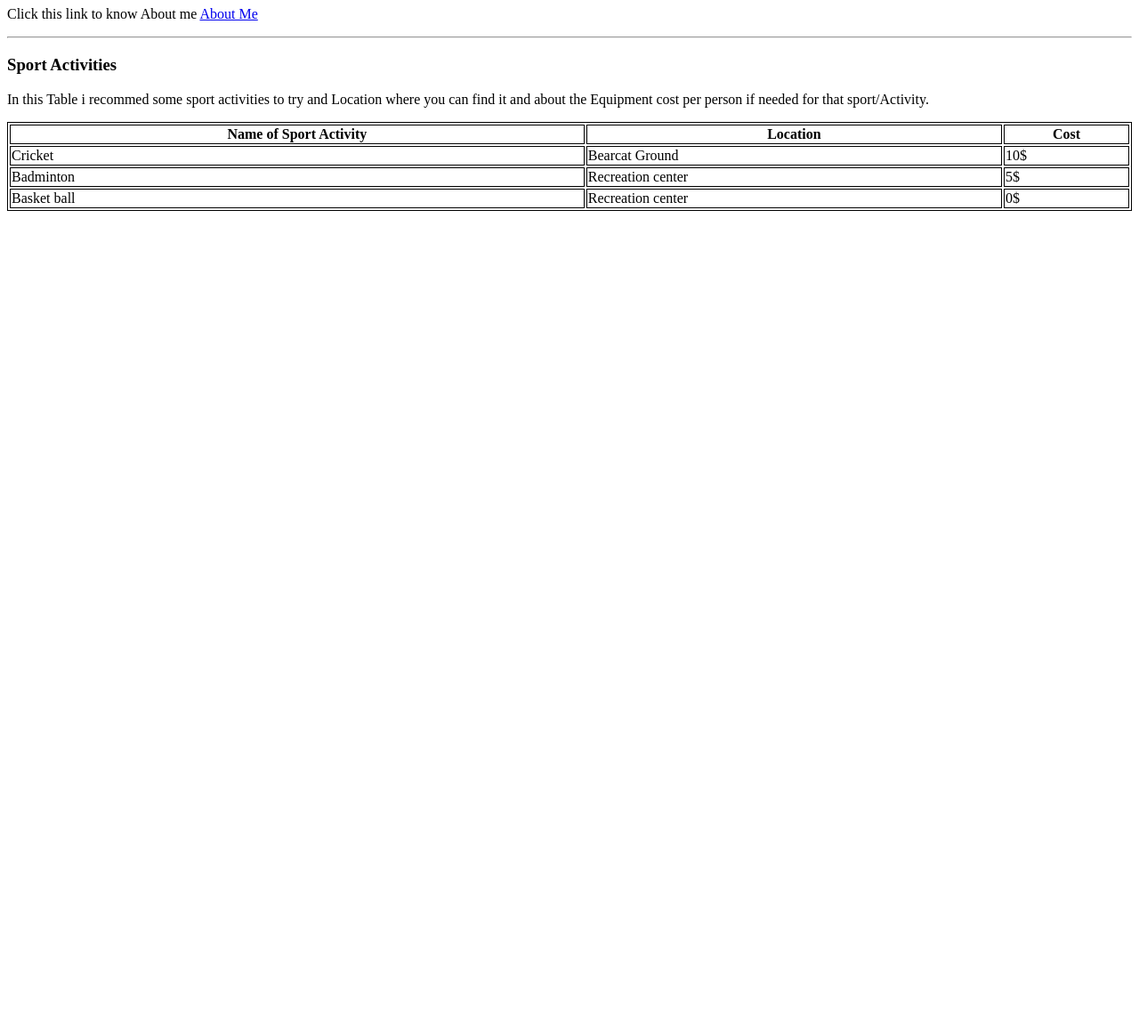
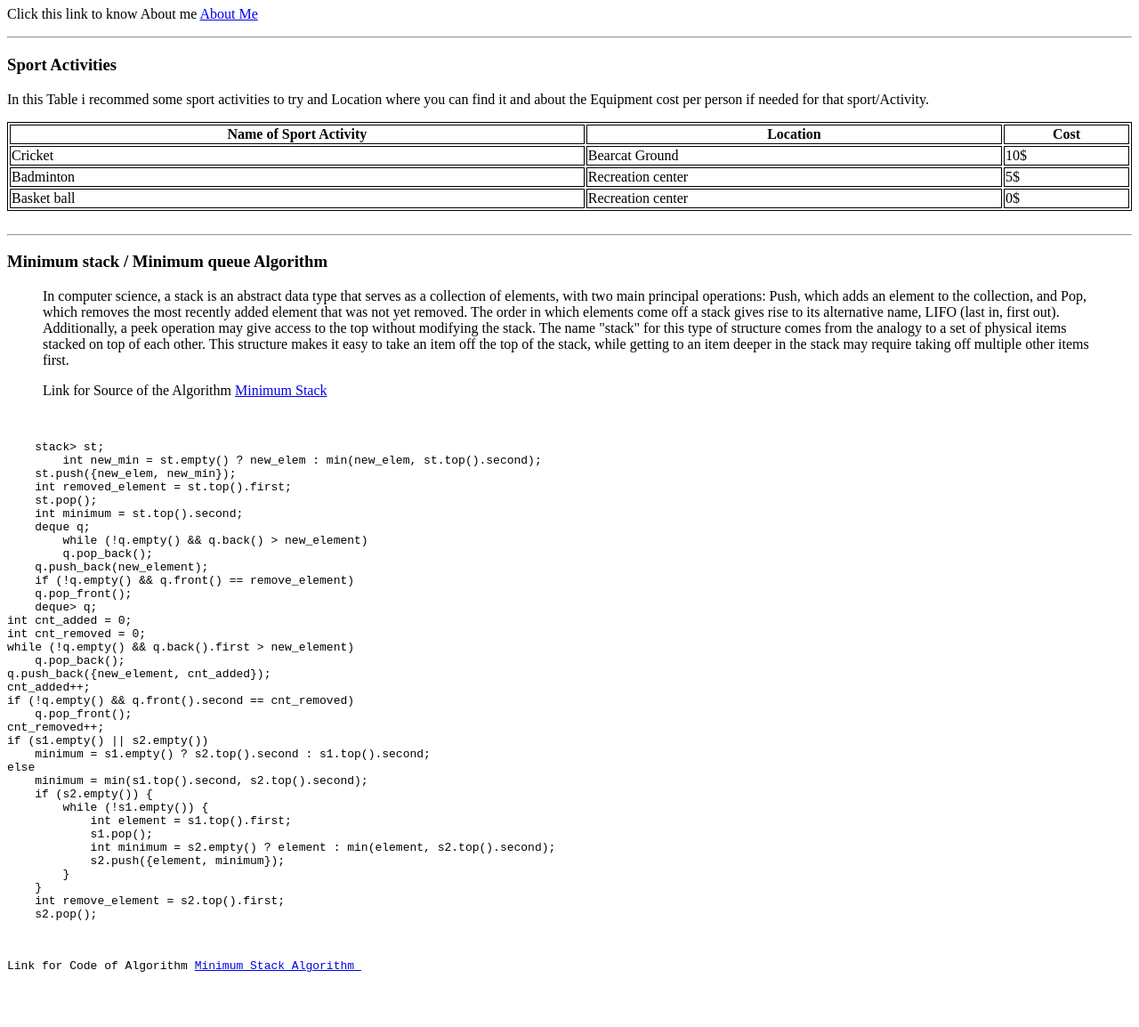
Before and after one commit to 44-563-Web-Apps-S22/webapps-s22-assignment-3-saikiran-kumar, a plain HTML site: page index.html in a window 1280 px wide. Shown: the part 500-1654 px from the top of the page at 89% size. Before the commit the page ends 800 px from the top, so only its background shows below. Drawn offline with Linux system fonts and the light colour scheme.

Commit message:
Added Minimum Stack Algorithm

```diff
--- a/index.html
+++ b/index.html
@@ -67,7 +67,64 @@
                 <td>Recreation center</td>
                 <td>0$</td>
             </tr>
-        </table>
+        </table><br>
+<hr>
+<h3>Minimum stack / Minimum queue Algorithm</h3>
+<blockquote> In computer science, a stack is an abstract data type that serves as a collection of elements, with two main principal operations:
+
+    Push, which adds an element to the collection, and
+    Pop, which removes the most recently added element that was not yet removed.
+    The order in which elements come off a stack gives rise to its alternative name, LIFO (last in, first out). Additionally, a peek operation may give access to the top without modifying the stack.
+     The name "stack" for this type of structure comes from the analogy to a set of physical items stacked on top of each other. This structure makes it easy to take an item off the top of the stack,
+    while getting to an item deeper in the stack may require taking off multiple other items first.
+
+    <p>Link for Source of the Algorithm <a href="https://en.wikipedia.org/wiki/Stack_(abstract_data_type)">Minimum Stack</a></p>
+
+</blockquote>
+<br>
+<pre>
+    stack<pair<int, int>> st;
+        int new_min = st.empty() ? new_elem : min(new_elem, st.top().second);
+    st.push({new_elem, new_min});
+    int removed_element = st.top().first;
+    st.pop();
+    int minimum = st.top().second;
+    deque<int> q;
+        while (!q.empty() && q.back() > new_element)
+        q.pop_back();
+    q.push_back(new_element);
+    if (!q.empty() && q.front() == remove_element)
+    q.pop_front();
+    deque<pair<int, int>> q;
+int cnt_added = 0;
+int cnt_removed = 0;
+while (!q.empty() && q.back().first > new_element)
+    q.pop_back();
+q.push_back({new_element, cnt_added});
+cnt_added++;
+if (!q.empty() && q.front().second == cnt_removed)
+    q.pop_front();
+cnt_removed++;
+if (s1.empty() || s2.empty())
+    minimum = s1.empty() ? s2.top().second : s1.top().second;
+else
+    minimum = min(s1.top().second, s2.top().second);
+    if (s2.empty()) {
+        while (!s1.empty()) {
+            int element = s1.top().first;
+            s1.pop();
+            int minimum = s2.empty() ? element : min(element, s2.top().second);
+            s2.push({element, minimum});
+        }
+    }
+    int remove_element = s2.top().first;
+    s2.pop();
+
+    <p>Link for Code of Algorithm <a href="https://cp-algorithms.com/data_structures/stack_queue_modification.html">Minimum Stack Algorithm </a></p>
+
+
+</pre>
+
 
 </body>
 </html>
```
